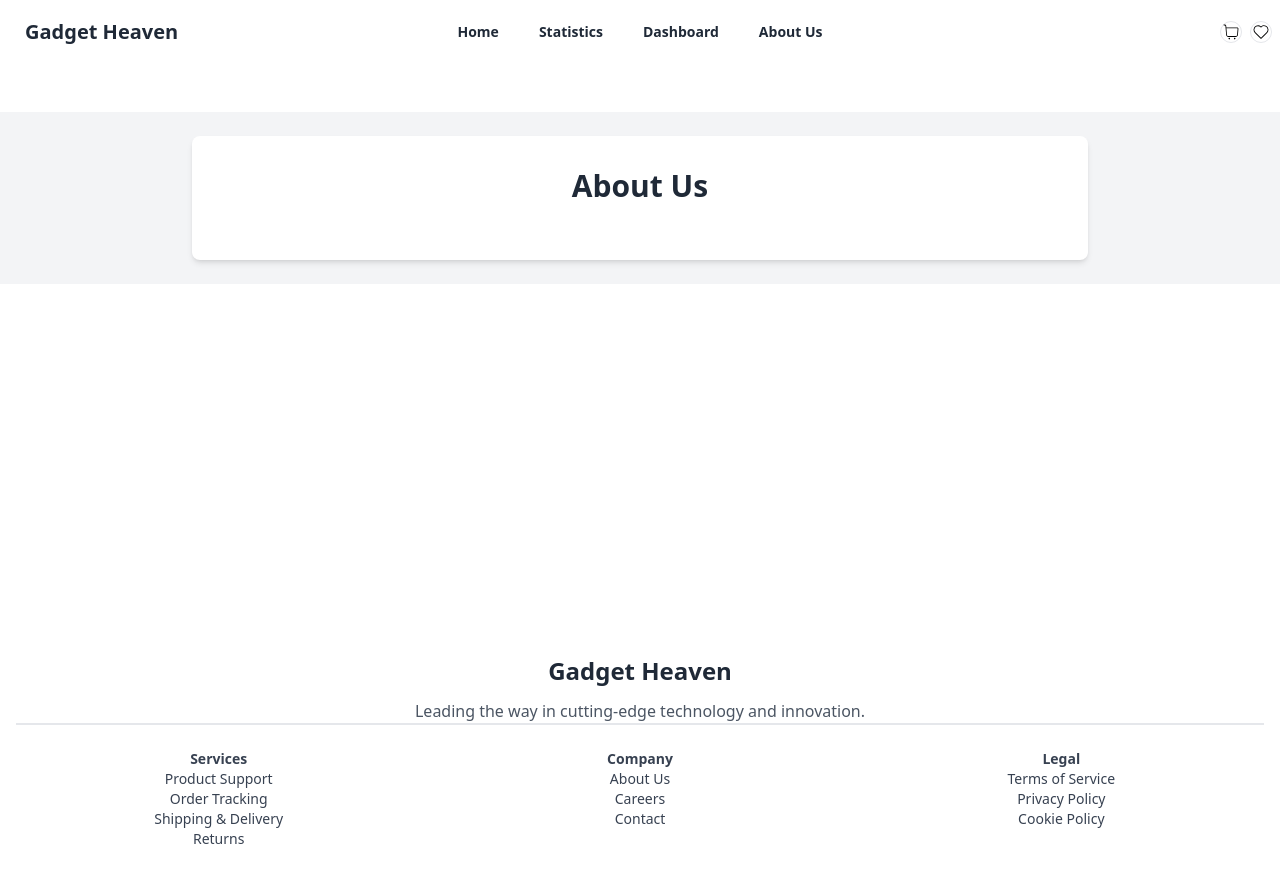
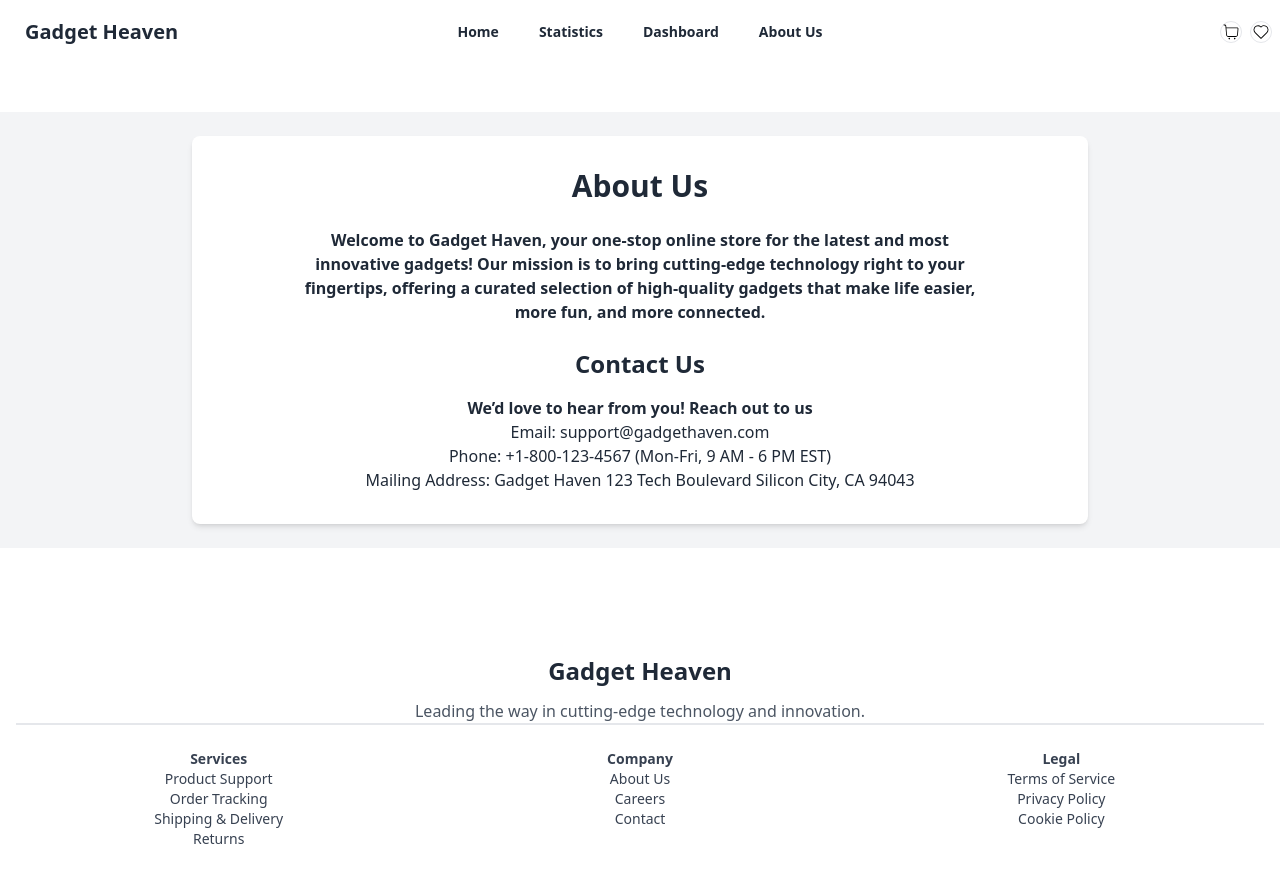
Before and after one commit to IsmailTonmoy/React_Router_Gadget_Heaven, a React (Vite) app: page /about in a window 1280 px wide. Built offline with nearby package versions, Linux system fonts and the light colour scheme.

Commit message:
editted about us

```diff
--- a/src/pages/About.jsx
+++ b/src/pages/About.jsx
@@ -10,9 +10,30 @@ const About = () => {
       </Helmet>
       <div className="max-w-4xl mx-auto bg-white p-8 rounded-lg shadow-md">
         <h1 className="text-3xl font-semibold text-center mb-6">About Us</h1>
+        <p className="w-10/12 text-center mx-auto font-semibold pb-6">Welcome to Gadget Haven, your one-stop online store for the latest and most innovative gadgets!
+        Our mission is to bring cutting-edge technology right to your fingertips, offering a curated selection of high-quality gadgets that make life easier, more fun, and more connected.</p>
+        <div className="space-y-10">
+          {/* Accordion for Frequently Asked Questions */}
+          <div>
+            <h2 className="text-2xl font-semibold mb-4 mx-auto text-center">Contact Us</h2>
+            <p className="font-semibold text-center">
+            We’d love to hear from you! Reach out to us <br />
+            </p>
+            <p className="text-center">
+Email: support@gadgethaven.com <br />
+Phone: +1-800-123-4567 (Mon-Fri, 9 AM - 6 PM EST)<br />
+Mailing Address:
+Gadget Haven
+123 Tech Boulevard
+Silicon City, CA 94043
+            </p>
+          </div>
+              </div>
+            </div>
+          </div>
 
-        </div>
-        </div>
+
+
   );
 };
 
```
